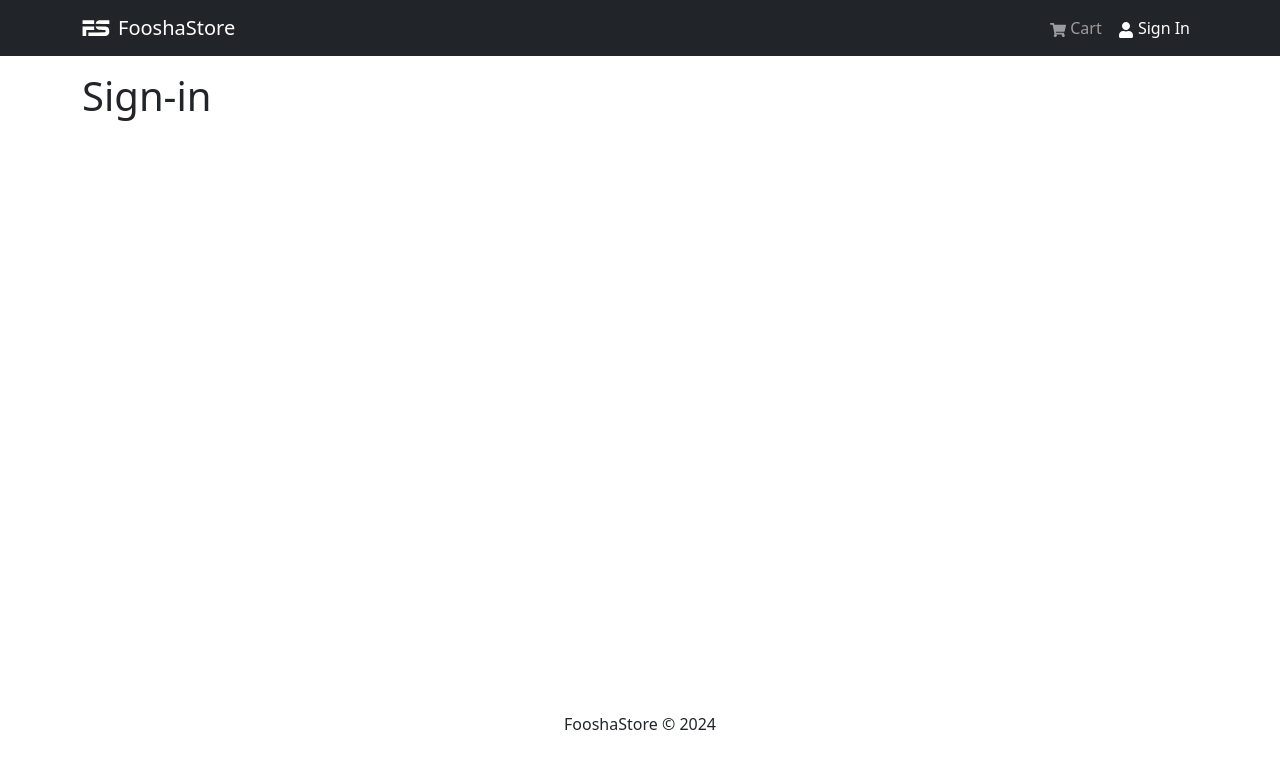
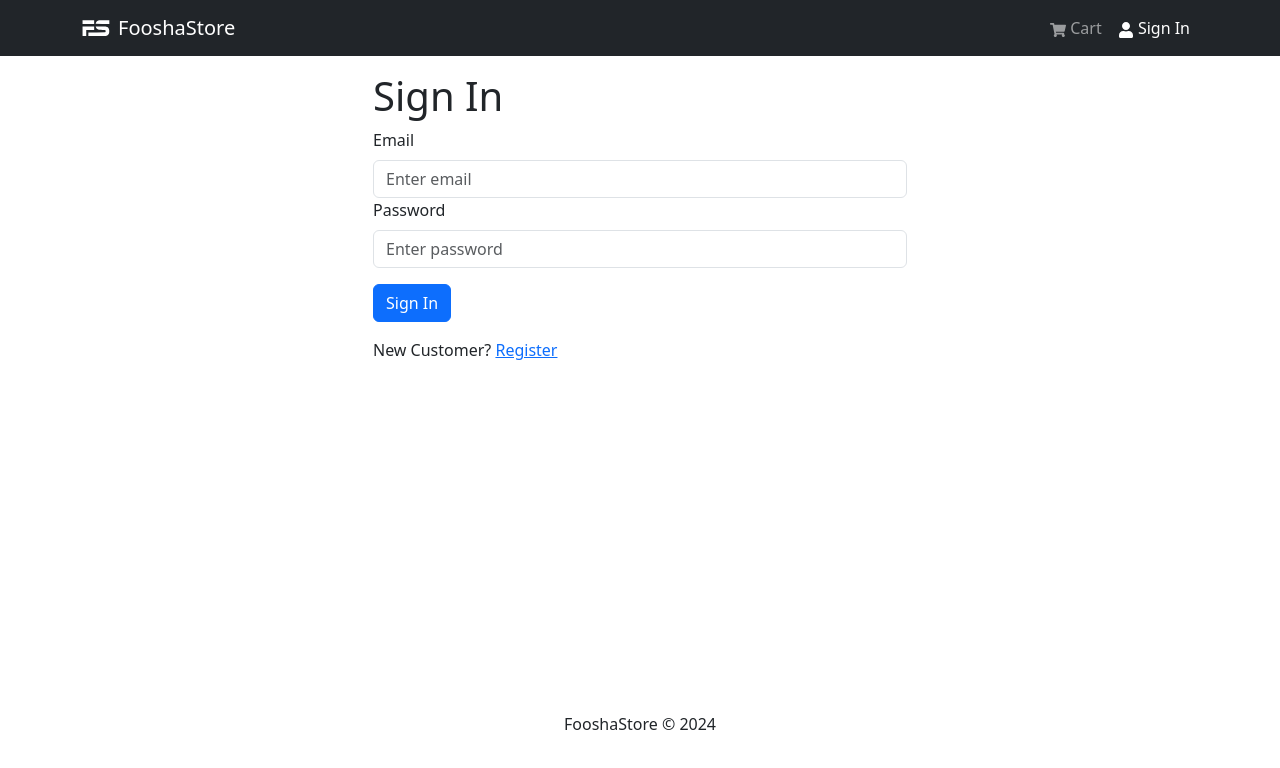
Before and after one commit to s4zgard/eCommerceStore, a React (Vite) app in the folder client/: page /sign-in in a window 1280 px wide. Shown: the top 768 px of the page. Built offline with nearby package versions, Linux system fonts and the light colour scheme.

Commit message:
USER LOGIN LOGOUT AND ADD TO CART FUNCTIONALITY

```diff
--- a/client/package.json
+++ b/client/package.json
@@ -20,7 +20,8 @@
     "react-icons": "^5.2.1",
     "react-redux": "^9.1.2",
     "react-router-bootstrap": "^0.26.2",
-    "react-router-dom": "^6.23.1"
+    "react-router-dom": "^6.23.1",
+    "react-toastify": "^10.0.5"
   },
   "devDependencies": {
     "@types/react": "^18.2.66",
--- a/client/src/App.jsx
+++ b/client/src/App.jsx
@@ -1,8 +1,10 @@
 import { Container } from "react-bootstrap";
 import { Outlet } from "react-router-dom";
+import { ToastContainer } from "react-toastify";
 import Header from "./components/Header";
 import Footer from "./components/Footer";
-
+import "react-toastify/ReactToastify.css";
+import { useEffect } from "react";
 const App = () => {
   return (
     <>
@@ -13,6 +15,7 @@
         </Container>
       </main>
       <Footer />
+      <ToastContainer />
     </>
   );
 };
--- /dev/null
+++ b/client/src/components/FormConatiner.jsx
@@ -0,0 +1,14 @@
+import { Container, Row, Col } from "react-bootstrap";
+
+const FormConatiner = ({ children }) => {
+  return (
+    <Container>
+      <Row className="justify-content-md-center">
+        <Col xs={12} md={6}>
+          {children}
+        </Col>
+      </Row>
+    </Container>
+  );
+};
+export default FormConatiner;
--- a/client/src/components/Header.jsx
+++ b/client/src/components/Header.jsx
@@ -1,18 +1,35 @@
-import { Badge, Container, Nav, Navbar } from "react-bootstrap";
+import { Badge, Container, Nav, NavDropdown, Navbar } from "react-bootstrap";
 import { FaShoppingCart, FaUser } from "react-icons/fa";
 import logo from "/logo.svg";
 import { LinkContainer } from "react-router-bootstrap";
-import { Link, useLocation } from "react-router-dom";
-import { useSelector } from "react-redux";
+import { useLocation } from "react-router-dom";
+import { useDispatch, useSelector } from "react-redux";
+import { useSignOutMutation } from "../store/slices/userApiSlice";
+import { logout } from "../store/slices/authSlice";
+import { toast } from "react-toastify";
 
 const Header = () => {
   const { pathname } = useLocation();
   const { cartItems } = useSelector((state) => state.cart);
+  const { userInfo } = useSelector((state) => state.auth);
+  const [signOut, { isLoading }] = useSignOutMutation();
+  const dispatch = useDispatch();
+
+  const handledLogout = async () => {
+    try {
+      await signOut().unwrap();
+      dispatch(logout());
+      toast.success("Sign out successful.");
+    } catch (error) {
+      toast.error(error?.data?.message || error.error);
+    }
+  };
+
   return (
     <header>
       <Navbar bg="dark" variant="dark" expand="md" collapseOnSelect>
         <Container>
-          <Link to="/" className="text-decoration-none">
+          <LinkContainer to="/">
             <Navbar.Brand className="d-flex align-items-center gap-2">
               <img
                 src={logo}
@@ -21,15 +38,14 @@
               />
               FooshaStore
             </Navbar.Brand>
-          </Link>
+          </LinkContainer>
 
           <Navbar.Toggle aria-controls="basic-navbar-nav" />
 
           <Navbar.Collapse id="basic-navbar-nav">
             <Nav className="ms-auto">
-              {/* Use JavaScript default parameters for clarity */}
-              <Link to="/cart" className="text-decoration-none">
-                <Nav.Link as="div" active={pathname === "/cart"}>
+              <LinkContainer to="/cart">
+                <Nav.Link active={pathname === "/cart"}>
                   <FaShoppingCart /> Cart{" "}
                   {cartItems.length > 0 && (
                     <Badge pill bg="success">
@@ -37,13 +53,24 @@
                     </Badge>
                   )}
                 </Nav.Link>
-              </Link>
+              </LinkContainer>
 
-              <Link to="/sign-in" className="text-decoration-none">
-                <Nav.Link as="div" active={pathname === "/sign-in"}>
-                  <FaUser /> Sign In
-                </Nav.Link>
-              </Link>
+              {userInfo ? (
+                <NavDropdown title={userInfo.name} id="username">
+                  <LinkContainer to="/profile">
+                    <NavDropdown.Item>Profile</NavDropdown.Item>
+                  </LinkContainer>
+                  <NavDropdown.Item onClick={handledLogout}>
+                    Logout
+                  </NavDropdown.Item>
+                </NavDropdown>
+              ) : (
+                <LinkContainer to="/sign-in">
+                  <Nav.Link active={pathname === "/sign-in"}>
+                    <FaUser /> Sign In
+                  </Nav.Link>
+                </LinkContainer>
+              )}
             </Nav>
           </Navbar.Collapse>
         </Container>
--- a/client/src/main.jsx
+++ b/client/src/main.jsx
@@ -14,6 +14,7 @@
   createRoutesFromElements,
 } from "react-router-dom";
 import CartPage from "./pages/CartPage";
+import LoginPage from "./pages/LoginPage";
 
 const router = createBrowserRouter(
   createRoutesFromElements(
@@ -21,7 +22,7 @@
       <Route index={true} path="/" element={<HomePage />} />
       <Route path="/product/:productId" element={<ProductPage />} />
       <Route path="/cart" element={<CartPage />} />
-      <Route path="/sign-in" element={<h1>Sign-in</h1>} />
+      <Route path="/sign-in" element={<LoginPage />} />
     </Route>
   )
 );
--- /dev/null
+++ b/client/src/pages/LoginPage.jsx
@@ -0,0 +1,87 @@
+import { Button, Col, Form, Row } from "react-bootstrap";
+import { useDispatch, useSelector } from "react-redux";
+import { Link, useLocation, useNavigate } from "react-router-dom";
+import FormContainer from "../components/FormConatiner";
+import { useEffect, useState } from "react";
+import Loader from "../components/Loader";
+import { useSignInMutation } from "../store/slices/userApiSlice";
+import { setCredentials } from "../store/slices/authSlice";
+import { toast } from "react-toastify";
+
+const LoginPage = () => {
+  const [email, setEmail] = useState("");
+  const [password, setPassword] = useState("");
+
+  const navigate = useNavigate();
+  const dispatch = useDispatch();
+
+  const [signIn, { isLoading }] = useSignInMutation();
+  const { userInfo } = useSelector((state) => state.auth);
+
+  const { search } = useLocation();
+  const sp = new URLSearchParams(search);
+  const redirect = sp.get("redirect") || "/";
+
+  useEffect(() => {
+    if (userInfo) {
+      navigate(redirect);
+    }
+  }, [userInfo, redirect, navigate]);
+
+  const handleSubmit = async (e) => {
+    e.preventDefault();
+
+    try {
+      const res = await signIn({ email, password }).unwrap();
+      dispatch(setCredentials({ ...res }));
+      navigate(redirect);
+    } catch (error) {
+      toast.error(error?.data?.message || error.error);
+    }
+  };
+
+  return (
+    <FormContainer>
+      <h1>Sign In</h1>
+      <Form onSubmit={handleSubmit}>
+        <Form.Group controlId="email">
+          <Form.Label>Email</Form.Label>
+          <Form.Control
+            type="email"
+            placeholder="Enter email"
+            value={email}
+            onChange={(e) => setEmail(e.target.value)}
+          />
+        </Form.Group>
+
+        <Form.Group controlId="password">
+          <Form.Label>Password</Form.Label>
+          <Form.Control
+            type="password"
+            placeholder="Enter password"
+            value={password}
+            onChange={(e) => setPassword(e.target.value)}
+          />
+        </Form.Group>
+        <Button
+          type="submit"
+          variant="primary"
+          className="my-3"
+          disabled={isLoading}
+        >
+          Sign In
+        </Button>
+        {isLoading && <Loader />}
+      </Form>
+      <Row>
+        <Col>
+          New Customer?{" "}
+          <Link to={redirect ? `/register?redirect=${redirect}` : "/register"}>
+            Register
+          </Link>
+        </Col>
+      </Row>
+    </FormContainer>
+  );
+};
+export default LoginPage;
--- a/client/src/store/index.js
+++ b/client/src/store/index.js
@@ -1,11 +1,13 @@
 import { configureStore } from "@reduxjs/toolkit";
 import { apiSlice } from "./slices";
 import cartReducer from "./slices/cartSlice";
+import authReducer from "./slices/authSlice";
 
 const store = configureStore({
   reducer: {
     [apiSlice.reducerPath]: apiSlice.reducer,
     cart: cartReducer,
+    auth: authReducer,
   },
   middleware: (getDefaultMiddleware) =>
     getDefaultMiddleware().concat(apiSlice.middleware),
--- /dev/null
+++ b/client/src/store/slices/authSlice.js
@@ -0,0 +1,25 @@
+import { createSlice } from "@reduxjs/toolkit";
+
+const initialState = {
+  userInfo: localStorage.getItem("userInfo")
+    ? JSON.parse(localStorage.getItem("userInfo"))
+    : null,
+};
+
+const authSlice = createSlice({
+  name: "auth",
+  initialState,
+  reducers: {
+    setCredentials: (state, action) => {
+      state.userInfo = action.payload;
+      localStorage.setItem("userInfo", JSON.stringify(state.userInfo));
+    },
+    logout: (state, action) => {
+      (state.userInfo = null),
+        localStorage.setItem("userInfo", JSON.stringify(state.userInfo));
+    },
+  },
+});
+
+export const { setCredentials, logout } = authSlice.actions;
+export default authSlice.reducer;
--- /dev/null
+++ b/client/src/store/slices/userApiSlice.js
@@ -0,0 +1,23 @@
+import { USERS_URL } from "../constants";
+import { apiSlice } from "./";
+
+const userApiSlice = apiSlice.injectEndpoints({
+  endpoints: (builder) => ({
+    signIn: builder.mutation({
+      query: (data) => ({
+        url: `${USERS_URL}/signin`,
+        method: "POST",
+        body: data,
+      }),
+      keepUnusedDataFor: 5,
+    }),
+    signOut: builder.mutation({
+      query: () => ({
+        url: `${USERS_URL}/signout`,
+        method: "POST",
+      }),
+    }),
+  }),
+});
+
+export const { useSignInMutation, useSignOutMutation } = userApiSlice;
--- a/package.json
+++ b/package.json
@@ -18,8 +18,8 @@
   "scripts": {
     "start": "node api/server.js",
     "server": "nodemon api/server.js",
-    "client": "cd client && yarn dev",
-    "dev": "concurrently \"yarn server\" \"yarn client\"",
+    "client": "npm --prefix client run dev",
+    "dev": "concurrently \"npm run server\" \"npm run client\"",
     "data:import": "node api/seeder.js",
     "data:destroy": "node api/seeder.js -d"
   },
```
Also changed, not shown: 2 other files (tests, documents, lock files or other folders).
